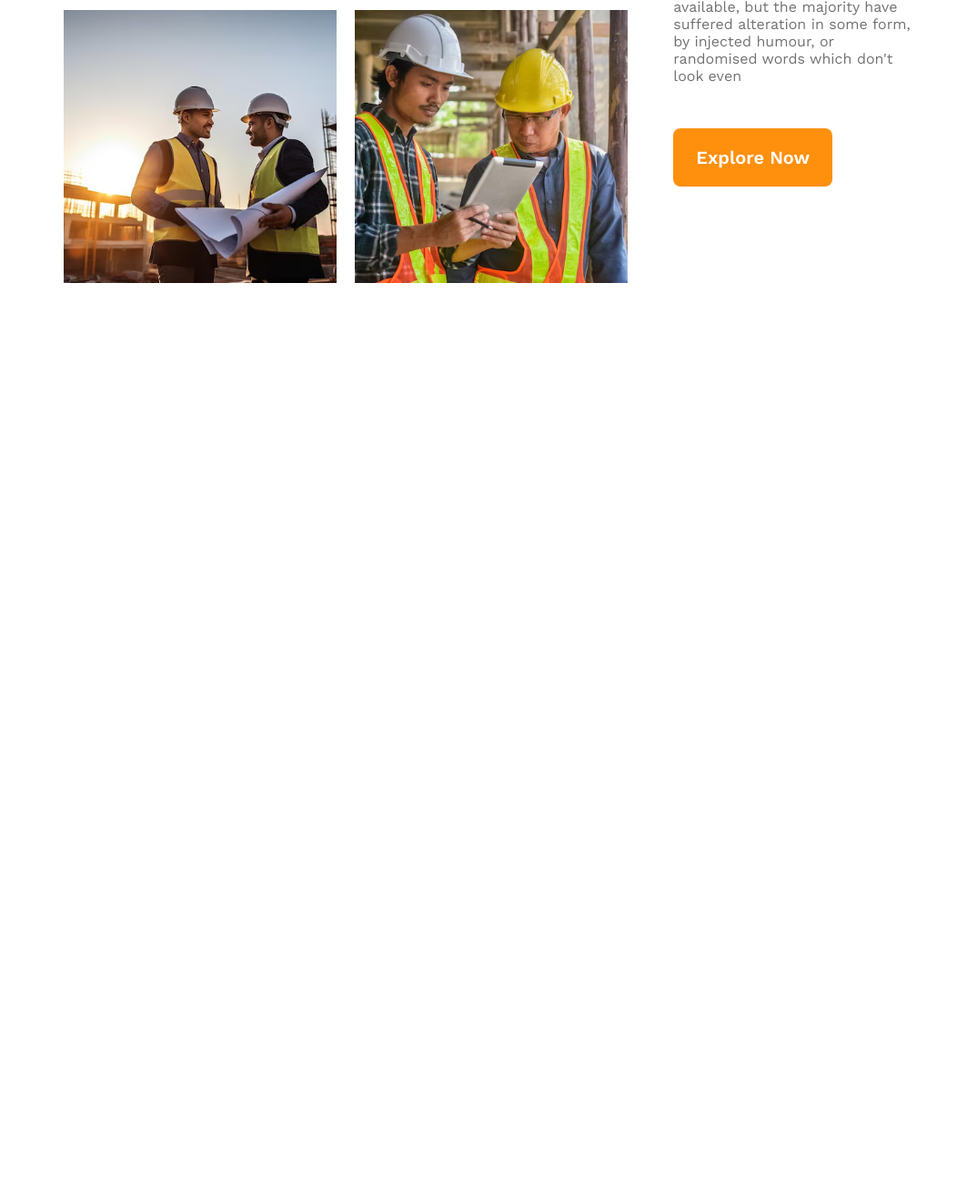
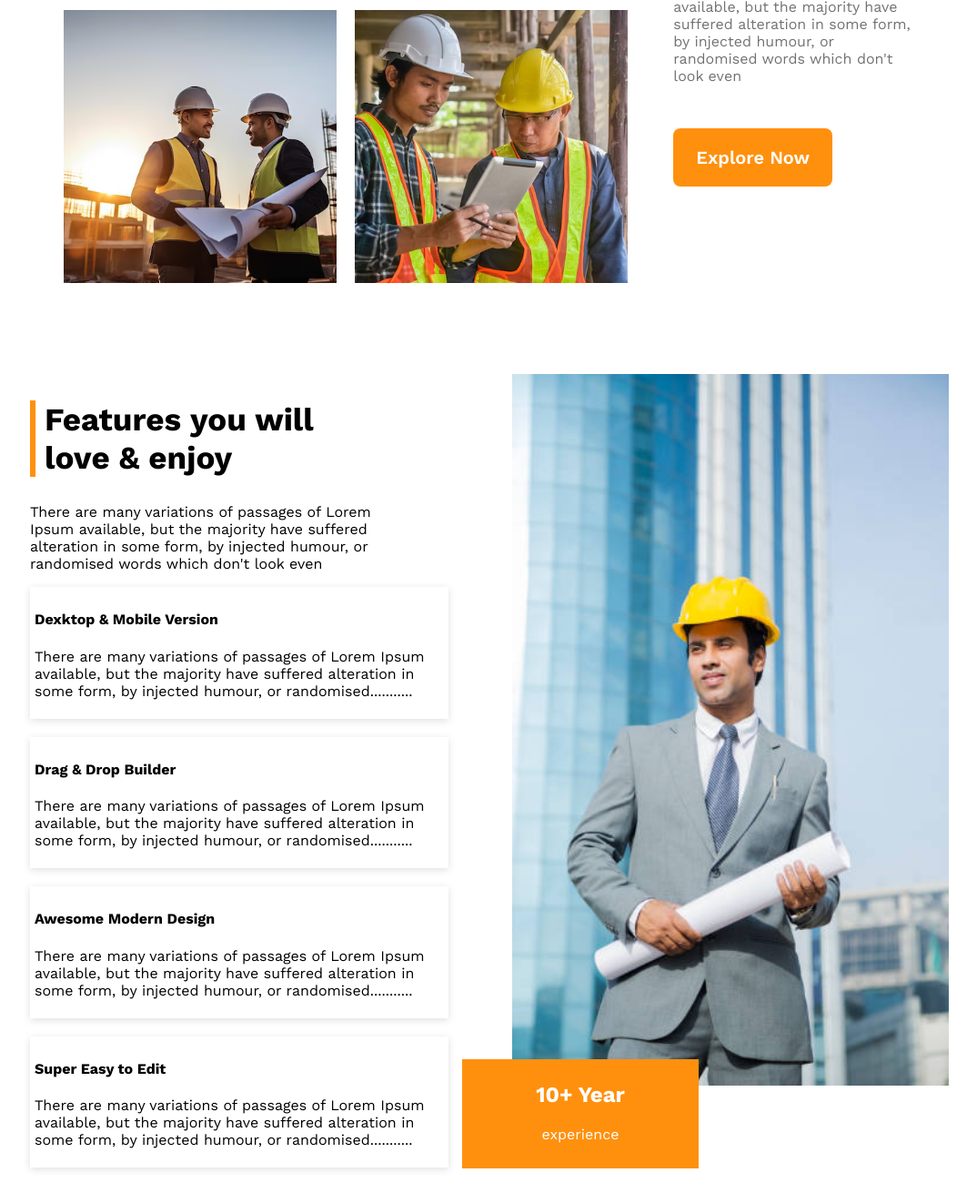
Before and after one commit to Mahinrahi/G3-Architect-Responsive, a plain HTML site: page index.html in a window 1280 px wide. Shown: the part 1230-2541 px from the top of the page at 91% size, without its empty margins (102-1176 px from the left). Before the commit the page ends 1549 px from the top, so only its background shows below. Drawn offline with nearby package versions, Linux system fonts and the light colour scheme.

Commit message:
features description added. footer list added

```diff
--- a/index.html
+++ b/index.html
@@ -25,10 +25,10 @@
       </nav>
 
       <div class="banner">
-        <h3 class="banner-title">Brand New <br>Group of Architects</h3>
+        <h3 class="banner-title">Brand New <br />Group of Architects</h3>
         <p class="banner-text">
           There are many variations of passages of Lorem Ipsum available, but
-          the majority have suffered alteration in <br>some form, by injected
+          the majority have suffered alteration in <br />some form, by injected
           humour, or randomised words which don't look even
         </p>
         <div class="btn-prii"><button class="btn-pri">Explore Now</button></div>
@@ -65,6 +65,61 @@
           <div></div>
         </div>
       </section>
+      <section>
+        <div class="features-description">
+          <div class="features">
+            <h2>
+              Features you will <br />
+              love & enjoy
+            </h2>
+            <p>
+              There are many variations of passages of Lorem Ipsum available,
+              but the majority have suffered alteration in some form, by
+              injected humour, or randomised words which don't look even
+            </p>
+            <div class="card">
+              <h4>Dexktop & Mobile Version</h4>
+              <p>
+                There are many variations of passages of Lorem Ipsum available,
+                but the majority have suffered alteration in some form, by
+                injected humour, or randomised...........
+              </p>
+            </div>
+            <div class="card">
+              <h4>Drag & Drop Builder</h4>
+              <p>
+                There are many variations of passages of Lorem Ipsum available,
+                but the majority have suffered alteration in some form, by
+                injected humour, or randomised...........
+              </p>
+            </div>
+            <div class="card">
+              <h4>Awesome Modern Design</h4>
+              <p>
+                There are many variations of passages of Lorem Ipsum available,
+                but the majority have suffered alteration in some form, by
+                injected humour, or randomised...........
+              </p>
+            </div>
+            <div class="card">
+              <h4>Super Easy to Edit</h4>
+              <p>
+                There are many variations of passages of Lorem Ipsum available,
+                but the majority have suffered alteration in some form, by
+                injected humour, or randomised...........
+              </p>
+            </div>
+          </div>
+          <div class="manImgDiv">
+            <img class="ftrImg" src="./images/architect.png" alt="" />
+            <div class="experiencediv">
+              <h2>10+ Year</h2>
+              <p>experience</p>
+            </div>
+          </div>
+        </div>
+      </section>
+    </main>
 
   </body>
 </html>
--- a/style.css
+++ b/style.css
@@ -120,6 +120,77 @@ header {
   font-size: 45px;
 }
 
+.features-description {
+    display: flex;
+    gap: 50px;
+    margin: auto;
+    justify-content: center;
+    margin-top: 100px;
+  }
+  .features {
+    width: 380px;
+    /* height: 980px; */
+  }
+  .manImgDiv {
+    padding: 0 0 100px 100px;
+    position: relative;
+  }
+  .ftrImg {
+    width: 480px;
+    height: 782px;
+    object-fit: cover;
+  }
+  .features h2 {
+    border-left: #ff900e solid 6px;
+    padding-left: 10px;
+    font-size: 35px;
+  }
+  .card {
+    width: 450px;
+    box-shadow: rgba(99, 99, 99, 0.2) 0px 2px 8px 0px;
+    padding: 5px;
+    margin-bottom: 20px;
+    text-align: left;
+  }
+  .experiencediv {
+    padding: 5px;
+    text-align: center;
+    color: #fff;
+    width: 250px;
+    height: 110px;
+    background-color: #ff900e;
+    position: absolute;
+    z-index: 20;
+    bottom: 19px;
+    left: 45px;
+  }
+  .archiTagDiv h2 {
+    font-size: 30px;
+  }
+  .someFact {
+    width: 84%;
+    /* display: flex;
+      justify-content: left; */
+    margin-left: auto;
+  }
+  .factCardGroup {
+    display: flex;
+    gap: 80px;
+    justify-content: center;
+    margin-top: 80px;
+  }
+  .factCard {
+    display: flex;
+    flex-direction: column;
+    width: 140px;
+    height: 140px;
+    padding: 20px;
+    justify-content: center;
+    align-items: center;
+    border: #ff900e solid 1px;
+    border-radius: 15px;
+  }
+
 @media screen and (max-width: 576px) {
   nav {
     flex-direction: column;
```
